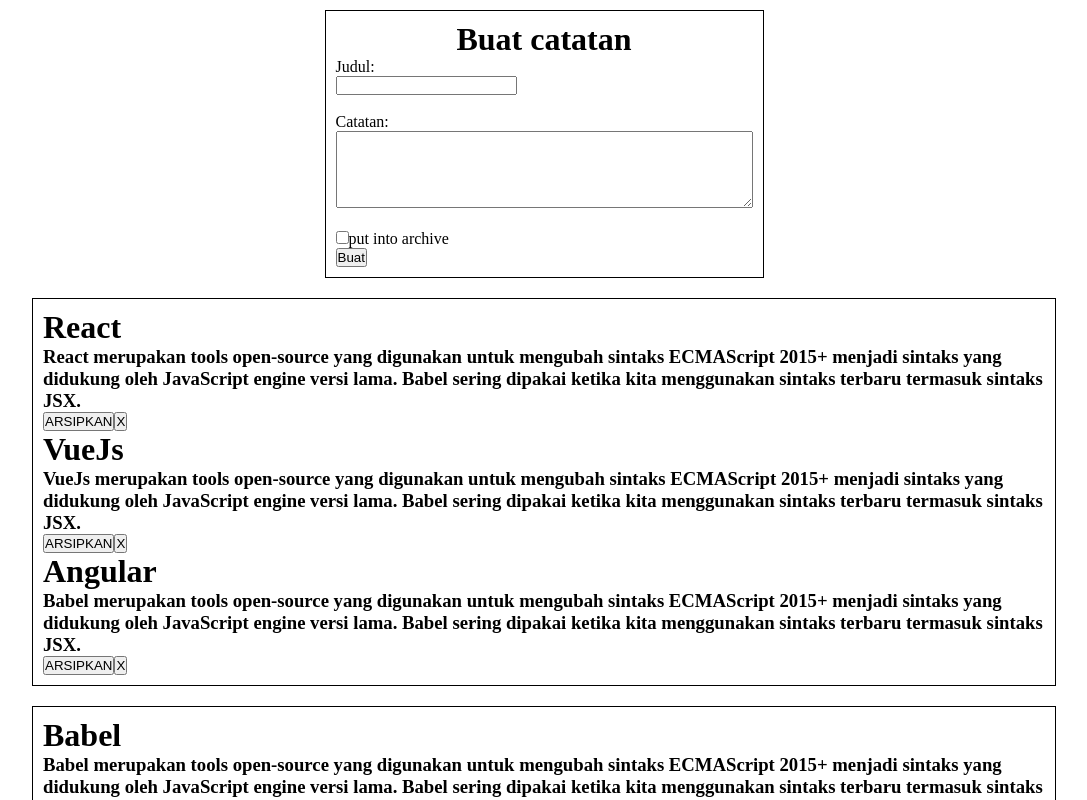
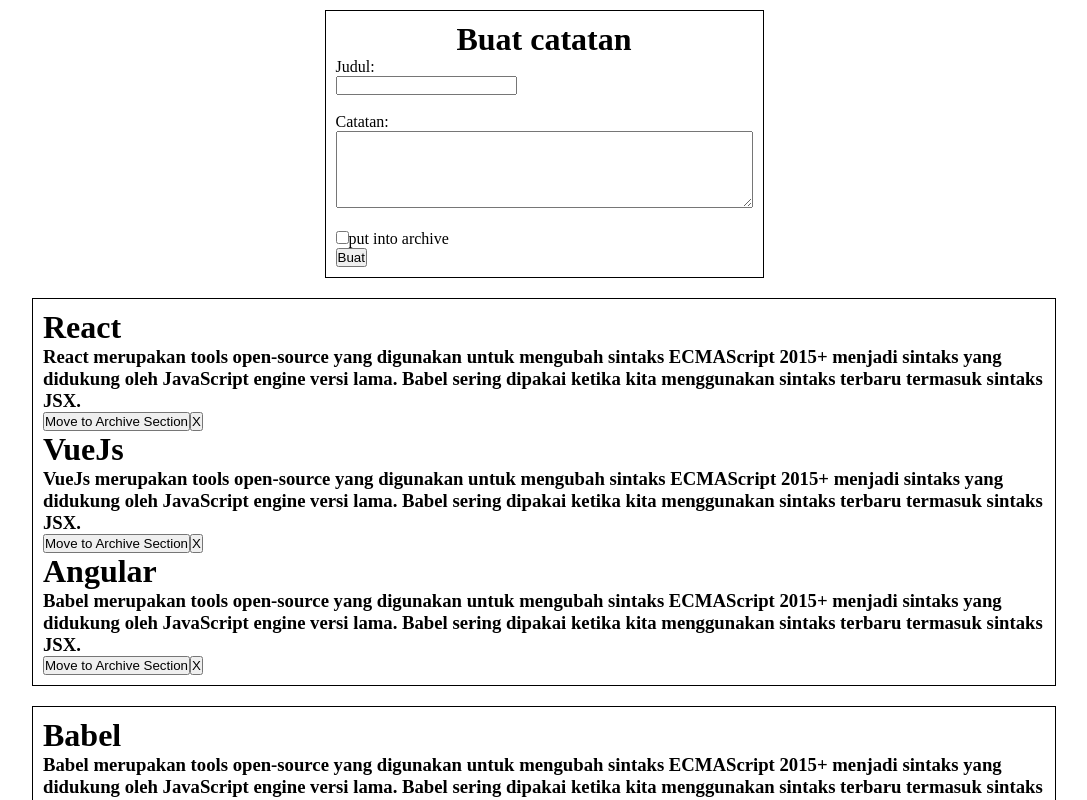
Before and after one commit to pandekar/dicoding-react-beginner-submission, a React (Vite) app: page / in a window 1280 px wide. Shown: the top 800 px of the page, without its empty margins (96-1183 px from the left). Built offline with nearby package versions, Linux system fonts and the light colour scheme.

Commit message:
update archive button conditional text

```diff
--- a/src/components/NoteArchiveButton.jsx
+++ b/src/components/NoteArchiveButton.jsx
@@ -1,8 +1,8 @@
-const NoteArchiveButton = ({ id, onArchive }) => (
+const NoteArchiveButton = ({ id, onArchive, isArchived }) => (
   <button
     onClick={onArchive(id)}
   >
-    ARSIPKAN
+    {isArchived ? 'Move to Active Section': 'Move to Archive Section'}
   </button>
 );
 
--- a/src/components/NoteItem.jsx
+++ b/src/components/NoteItem.jsx
@@ -3,13 +3,15 @@
 import NoteArchiveButton from './NoteArchiveButton';
 
 const NoteItem = (props) => {
-  const { title, body, id, onDelete, onArchive } = props;
+  const {
+    title, body, id, onDelete, onArchive, archived
+  } = props;
 
   return (
     <div>
       <h1>{title}</h1>
       <h3>{body}</h3>
-      <NoteArchiveButton id={id} onArchive={onArchive} />
+      <NoteArchiveButton id={id} onArchive={onArchive} isArchived={archived} />
       <NoteDeleteButton id={id} onDelete={onDelete} />
     </div>
   )
```
